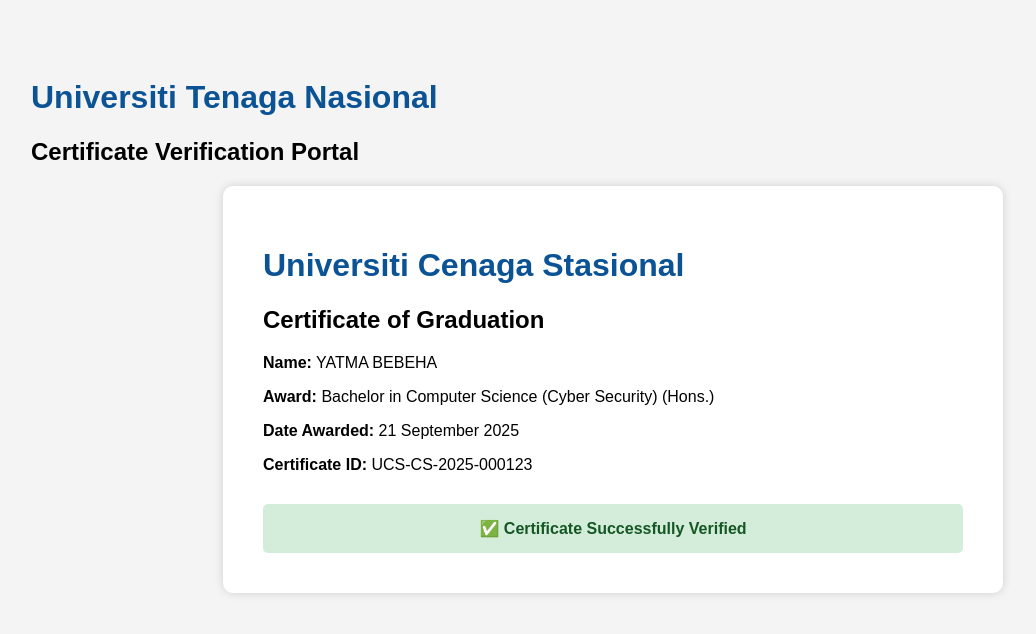
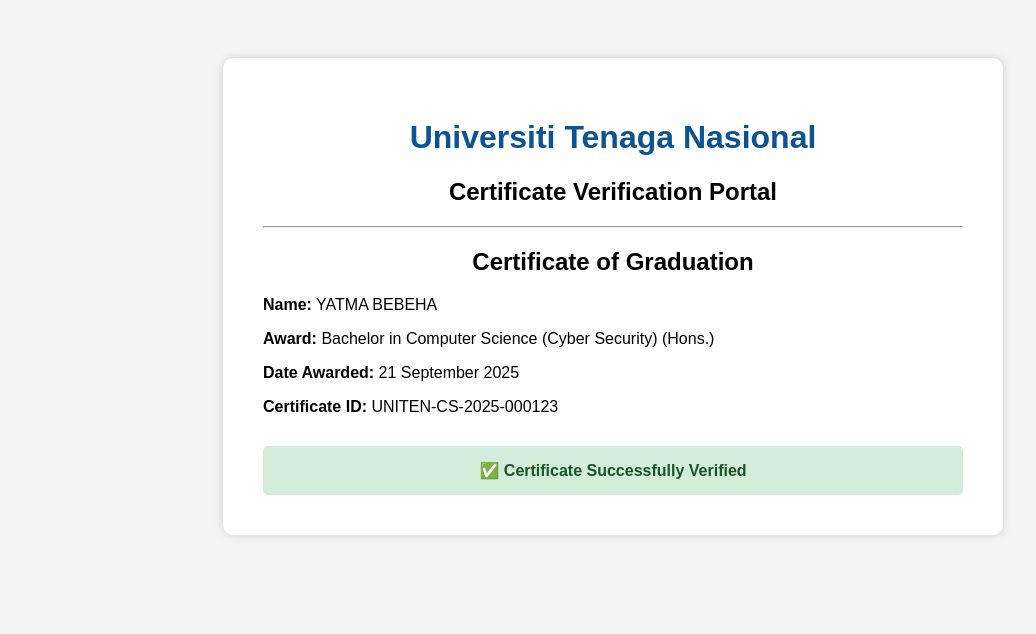
Before and after one commit to Ybhere-crypto/certificate-verification, a plain HTML site: page index.html in a window 1280 px wide. Shown: the whole page, without its empty margins (27-1063 px from the left). Drawn offline with Linux system fonts and the light colour scheme.

Commit message:
Fix typos and update certificate details in HTML

```diff
--- a/index.html
+++ b/index.html
@@ -1,13 +1,13 @@
 <!DOCTYPE html>
 <html lang="en">
+
 <head>
 <meta charset="UTF-8">
-<h1>Universiti Tenaga Nasional</h1>
-<h2>Certificate Verification Portal</h2>
+<title>Certificate Verification Portal</title>
 
 <style>
 body{
-font-family:Arial,sans-serif;
+    font-family: Arial, sans-serif;
     background:#f4f4f4;
     padding:50px;
 }
@@ -23,6 +23,11 @@
 
 h1{
     color:#0b5394;
+    text-align:center;
+}
+
+h2{
+    text-align:center;
 }
 
 .verify{
@@ -42,7 +47,11 @@
 
 <div class="container">
 
-<h1>Universiti Cenaga Stasional</h1>
+<h1>Universiti Tenaga Nasional</h1>
+
+<h2>Certificate Verification Portal</h2>
+
+<hr>
 
 <h2>Certificate of Graduation</h2>
 
@@ -52,7 +61,7 @@
 
 <p><strong>Date Awarded:</strong> 21 September 2025</p>
 
-<p><strong>Certificate ID:</strong> UCS-CS-2025-000123</p>
+<p><strong>Certificate ID:</strong> UNITEN-CS-2025-000123</p>
 
 <div class="verify">
 ✅ Certificate Successfully Verified
@@ -61,4 +70,5 @@
 </div>
 
 </body>
+
 </html>
```
Lines whose indentation alone changed are shown as unchanged.
